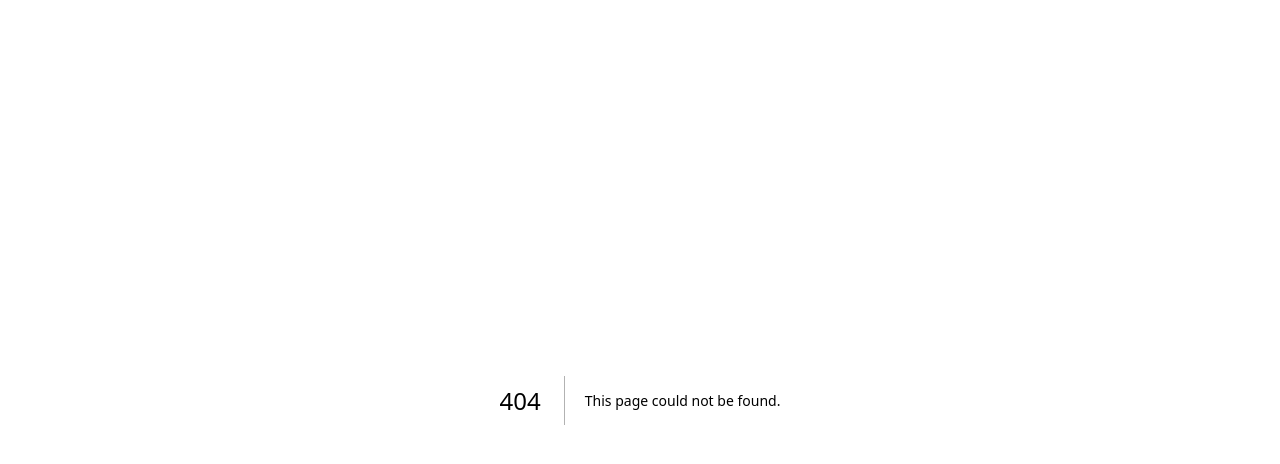
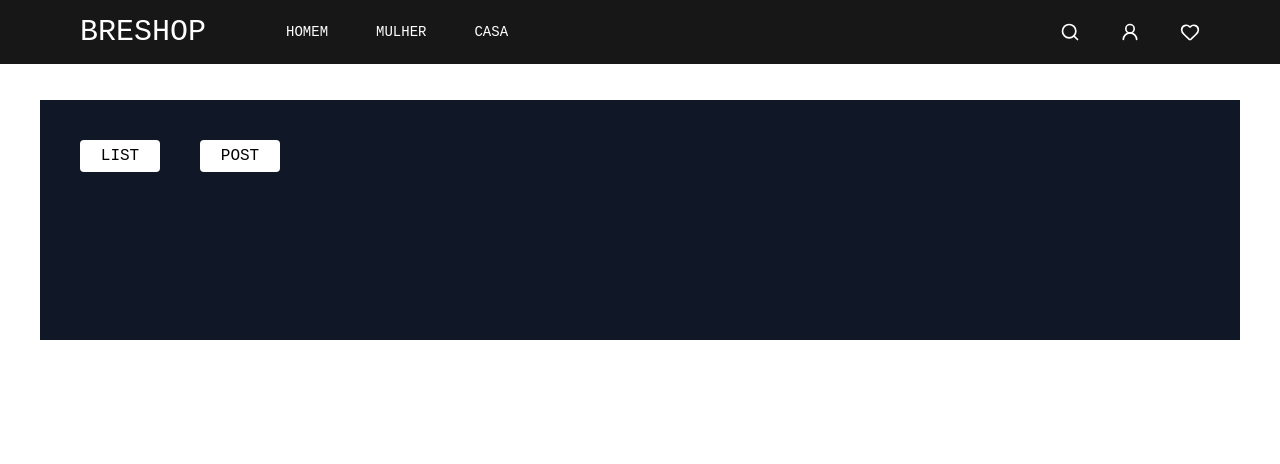
Before and after one commit to g01101100/Breshop-frontend, a Next.js app: page /admin in a window 1280 px wide. Before the commit this address had no page. Shown: the top 464 px of the page. Built offline with nearby package versions, Linux system fonts and the light colour scheme.

Commit message:
refactor(admin): input de navegação tem seu pŕoprio componente e page do admin atualizada pela separação com suas respectivas seções

```diff
--- /dev/null
+++ b/app/(main)/admin/AdminNavInput.tsx
@@ -0,0 +1,39 @@
+import { FormEventHandler } from "react"
+
+type AdminNavInputProps = {
+    grupo: string,
+    children: string,
+}
+
+export default function AdminNavInput({grupo, children}: AdminNavInputProps){
+
+    return(
+        <div>
+
+            <input
+                type="radio"
+                id={children}
+                name={grupo}
+                className="peer hidden"
+                >
+            </input>
+            <label
+            htmlFor={children}
+            className="
+            flex justify-center items-center
+            aspect-5/2 w-20 rounded-sm
+            bg-white text-black
+            cursor-pointer
+
+            peer-checked:text-sky-500
+            peer-checked:font-bold
+            peer-checked:outline-solid
+            peer-checked:outline-offset-2
+            peer-checked:outline-sky-500
+            peer-checked:outline-2
+            ">
+                {children}
+            </label>
+        </div>
+    )
+}
--- /dev/null
+++ b/app/(main)/admin/page.tsx
@@ -0,0 +1,49 @@
+'use client'
+import Header from "@/app/components/header/Header";
+import AdminNavInput from "./AdminNavInput";
+
+import { useState } from "react";
+import AdminForm from "./Forms/AdminForm";
+import AdminList from "./Lists/AdminList";
+
+
+
+export default function Admin(){
+    const [isFormPage, setFormPage] = useState(false);
+    const [isListPage, setListPage] = useState(false);
+
+    function handleFormPage(){
+        setFormPage(true)
+        setListPage(false)
+    }
+
+    function handleListPage(){
+        setListPage(true)
+        setFormPage(false)
+    }
+
+    return(
+        <>
+            <Header />
+            <div className=" relative flex flex-col items-center mx-10 mt-25 p-20 gap-10 bg-gray-900">
+                <nav className="fixed flex left-20 top-35 gap-10">
+                    <button onClick={handleListPage}>
+                        <AdminNavInput grupo="navPage">LIST</AdminNavInput>
+                    </button>
+
+                    <button onClick={handleFormPage} >
+                        <AdminNavInput grupo="navPage">POST</AdminNavInput>
+                    </button>
+                </nav>
+                <main className="flex flex-col justify-center items-center w-full pb-20">
+                    {isFormPage && (
+                        <AdminForm />
+                    )}
+                    {isListPage && (
+                        <AdminList />
+                    )}
+                </main>
+            </div>
+        </>
+    )
+}
```
